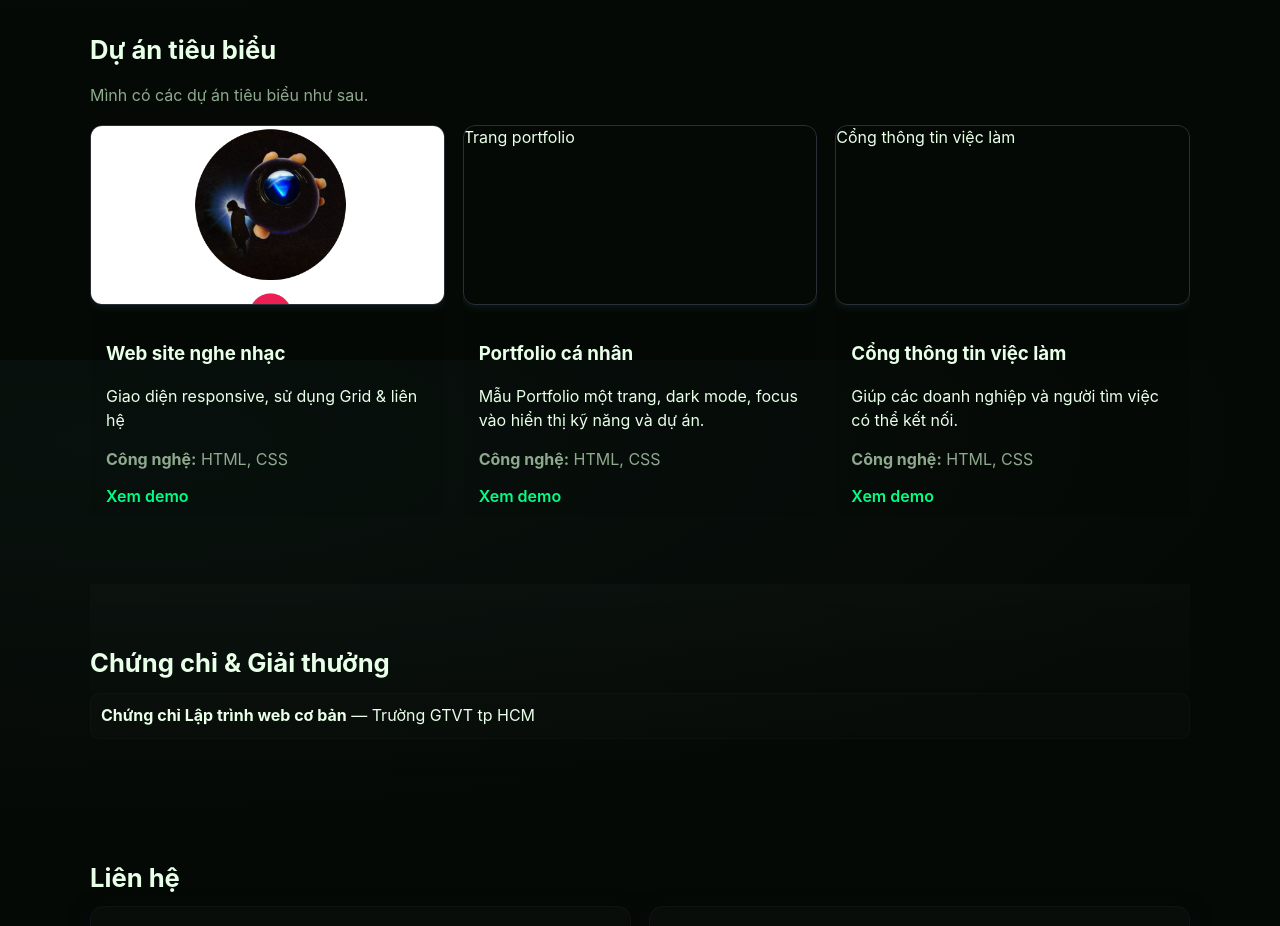
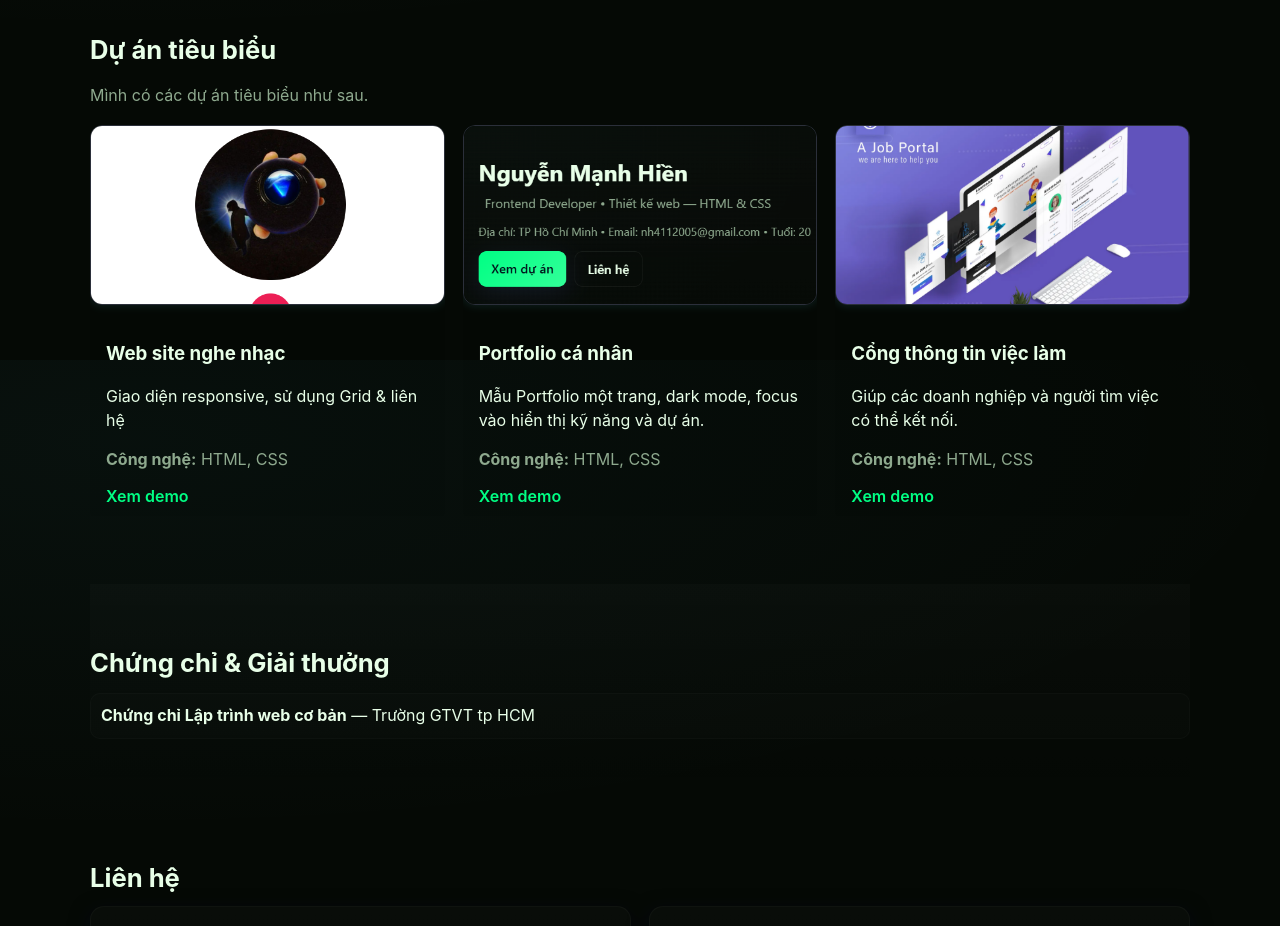
Before and after one commit to Hien-LL/mid-term, a plain HTML site: page index.html in a window 1280 px wide. Shown: the part 1240-2166 px from the top of the page. Drawn offline with Linux system fonts and the light colour scheme.

Commit message:
thumb commit

```diff
--- a/index.html
+++ b/index.html
@@ -145,7 +145,8 @@
           <!-- Project card 2 -->
           <article class="project-card">
             <div class="project-thumb">
-              <div class="thumb-bg">Trang portfolio</div>
+              <!-- simple CSS background-->
+              <img src="./assets/thumb3.png" alt="job portal">
             </div>
             <div class="project-body">
               <h3>Portfolio cá nhân</h3>
@@ -157,7 +158,7 @@
           <!-- Project card 3 -->
           <article class="project-card">
             <div class="project-thumb">
-              <div class="thumb-bg">Cổng thông tin việc làm</div>
+              <img src="./assets/thumb2.png" alt="job portal">
             </div>
             <div class="project-body">
               <h3>Cổng thông tin việc làm</h3>
```
Also changed, not shown: assets/thumb2.png (added), assets/thumb3.png (added).
